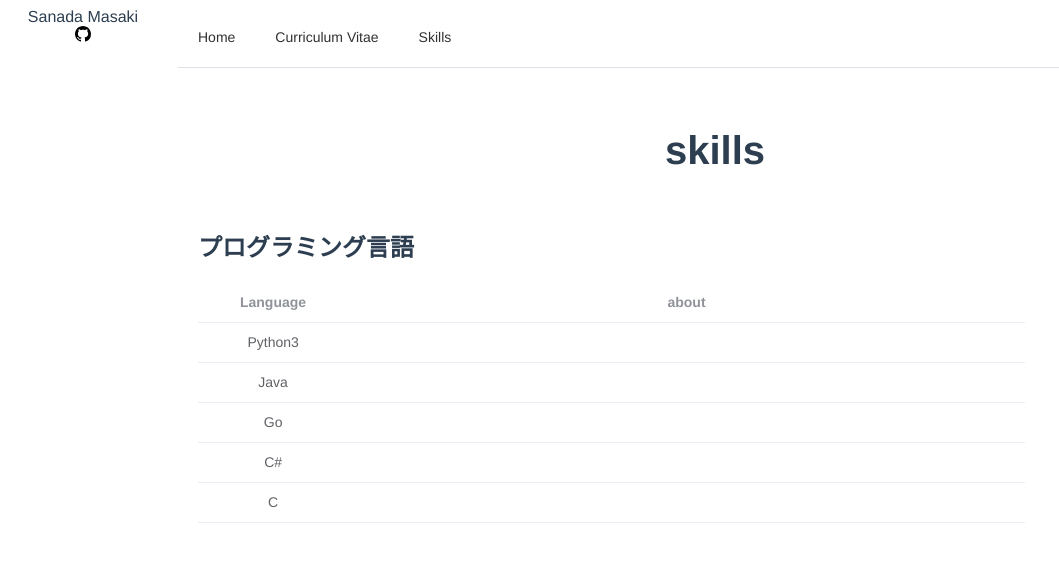
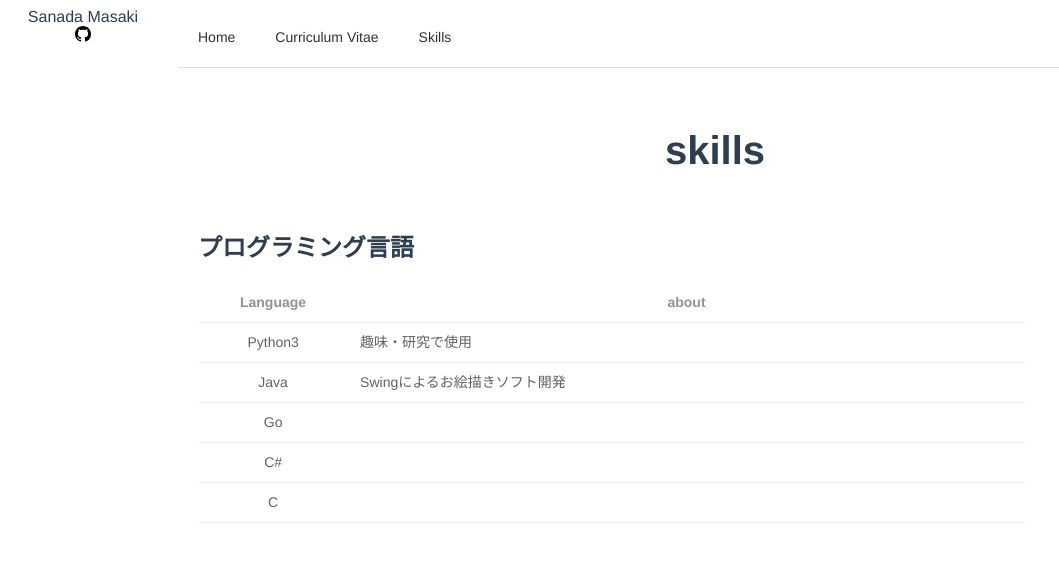
Before and after one commit to masaki12-s/portfolio, a Vue app: page /skills in a window 1280 px wide. Shown: the top 562 px of the page, without its empty margins (0-1059 px from the left). Built offline with nearby package versions, Linux system fonts and the light colour scheme.

Commit message:
プログラミングスキル少し追加

```diff
--- a/src/views/Skills.vue
+++ b/src/views/Skills.vue
@@ -17,11 +17,11 @@
 const prolanguage = [
     {
       language: 'Python3',
-      about: '',
+      about: '趣味・研究で使用',
     },
     {
       language: 'Java',
-      about: '',
+      about: 'Swingによるお絵描きソフト開発',
     },
     {
       language: 'Go',
```
